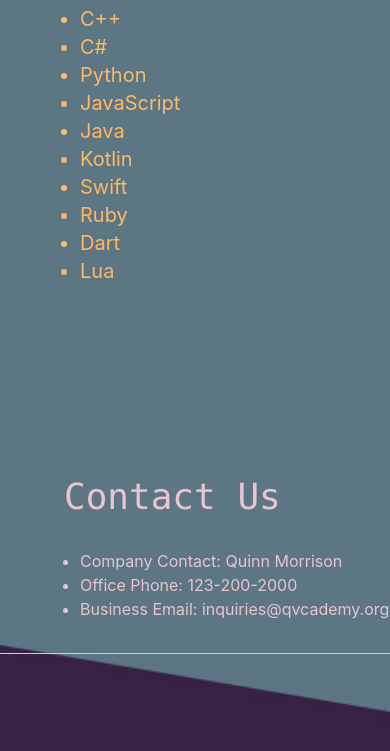
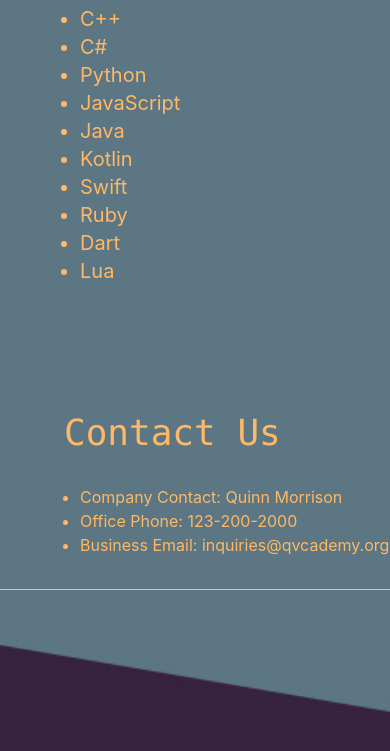
Before and after one commit to tntechSDC/qvcademy, a React (Create React App) app in the folder website/: page / in a window 390 px wide. Shown: the part 2715-3466 px from the top of the page. Built offline with nearby package versions, Linux system fonts and the light colour scheme.

Commit message:
init commit error404page, problemsLandingPage, updated the project, installed react router

```diff
--- a/website/package.json
+++ b/website/package.json
@@ -9,7 +9,7 @@
     "@testing-library/user-event": "^13.5.0",
     "react": "^18.3.1",
     "react-dom": "^18.3.1",
-    "react-scripts": "5.0.1",
+    "react-scripts": "^5.0.1",
     "web-vitals": "^2.1.4"
   },
   "scripts": {
@@ -39,6 +39,7 @@
   "devDependencies": {
     "autoprefixer": "^10.4.20",
     "postcss": "^8.4.47",
+    "react-router-dom": "^6.28.0",
     "tailwindcss": "^3.4.14"
   }
 }
--- /dev/null
+++ b/website/src/pages/error404page.js
@@ -0,0 +1,7 @@
+import React from 'react';
+
+const NoPage = () => {
+    return <h1>404</h1>;
+  };
+
+  export default NoPage;
--- a/website/src/pages/welcomeLandingPage.js
+++ b/website/src/pages/welcomeLandingPage.js
@@ -75,7 +75,7 @@ export default function LandingPage() {
                 </ul>
         </div>
 
-        <div className="pt-48 pl-16 text-left text-pink">
+        <div className="pt-32 text-yellow md:pt-48 pl-16 text-left md:text-pink">
             <h1 className="text-4xl md:text-6xl font-mono">Contact Us</h1>
             <div className="pt-8"></div>
             <ul className="list-disc ml-4">
@@ -85,7 +85,7 @@ export default function LandingPage() {
             </ul>
         </div>
 
-        <hr className="w-full border-t border-pink my-8" />
+        <hr className="w-full border-t border-yellow my-8 md:border-pink" />
 
     </div>
 }
```
Also changed, not shown: website/src/pages/problemsLandingPage.js (added), 1 other file (tests, documents, lock files or other folders).
